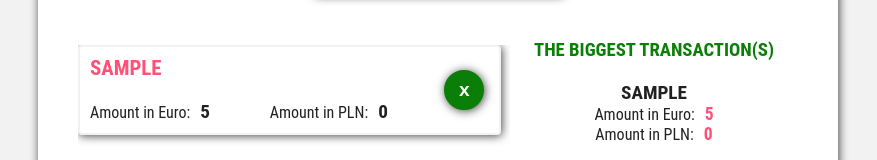
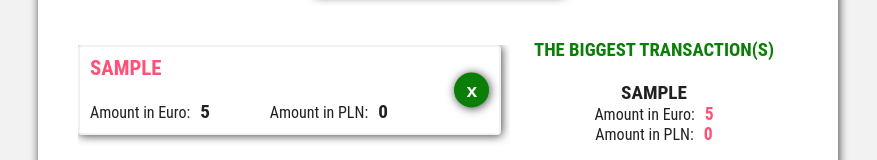
Before and after one commit to nataliakielbicka/currency-converter-reactjs, a React (Create React App) app: page / in a window 1280 px wide. Both pictures are taken after typing "Sample", "5" into the empty fields and a click on the button "ADD TRANSACTION". Shown: the part 342-502 px from the top of the page, without its empty margins (202-1079 px from the left). Built offline with nearby package versions, Linux system fonts and the light colour scheme; no server answers.

Commit message:
make some changes in styles and components

```diff
--- a/package.json
+++ b/package.json
@@ -2,7 +2,7 @@
   "name": "currency-converter",
   "version": "0.1.0",
   "private": true,
-  "homepage": "http://nataliakielbicka.github.io/currency-converter",
+  "homepage": "http://nataliakielbicka.github.io/currency-converter-reactjs",
   "dependencies": {
     "node-sass-chokidar": "0.0.3",
     "react": "^16.0.0",
--- a/src/components/App.jsx
+++ b/src/components/App.jsx
@@ -18,9 +18,6 @@ export default class App extends Component {
       pln: "",
       validationError: false
     }
-    this.apiURL = "http://api.nbp.pl/api/exchangerates/tables/A/?format=json",
-    // this.apiURL = 'http://api.nbp.pl/api/exchangerates/rates/A/978/?format=json'
-    // //euro
     this.add = this
       .add
       .bind(this);
@@ -38,8 +35,9 @@ export default class App extends Component {
       .bind(this);
   }
   componentWillMount() {
+    let apiURL = "http://api.nbp.pl/api/exchangerates/tables/A/?format=json";
     axios
-      .get(this.apiURL)
+      .get(apiURL)
       .then((res) => {
         const apiExchangeRate = res.data[0].rates[7].mid;
         //const apiExchangeRate = res.data.rates[0].mid;
@@ -71,12 +69,12 @@ export default class App extends Component {
       },
       ...this.state.list
     ]
-    isNameValid && this.state.amount != 0
+    isNameValid && this.state.amount !== 0
       ? this.setState({list: newList, name: "", amount: ""})
       : this.setState({validationError: true, name: "", amount: ""});
     let updatedList = this.state.list;
     updatedList = newList;
-    if (isNameValid && this.state.amount != 0) {
+    if (isNameValid && this.state.amount !== 0) {
       this.setState({storedList: updatedList})
       this.updatedLocalStorage(updatedList)
     } else {
--- a/src/components/views/RemoveAll.jsx
+++ b/src/components/views/RemoveAll.jsx
@@ -4,7 +4,7 @@ export default class RemoveAll extends Component {
     render() {
         return (
             <a
-                href="#"
+                href="#remove"
                 className="currency__remove-all"
                 title="remove all"
                 onClick={this.props.removeAll}>Remove all transactions</a>
--- a/src/components/views/TransactionList.jsx
+++ b/src/components/views/TransactionList.jsx
@@ -5,9 +5,6 @@ import BiggestTransaction from "./BiggestTransaction";
 import RemoveAll from "./RemoveAll";
 
 export default class TransactionList extends Component {
-  constructor(props) {
-    super(props);
-  }
   render() {
     const listItems = this
       .props
--- a/src/scss/_transaction-list.scss
+++ b/src/scss/_transaction-list.scss
@@ -48,8 +48,8 @@
       margin: 0 0 0 10px;
     }
     &__remove {
-      width: 40px;
-      height: 40px;
+      width: 35px;
+      height: 35px;
       background-color: $main;
       border-radius: 50%;
       border: 2px solid $main;
@@ -58,7 +58,7 @@
       cursor: pointer;
       @extend %bold-text;
       position: absolute;
-      right: 15px;
+      right: 10px;
       top: 50%;
       text-align: center;
       transform: translate(0,-50%);
```
